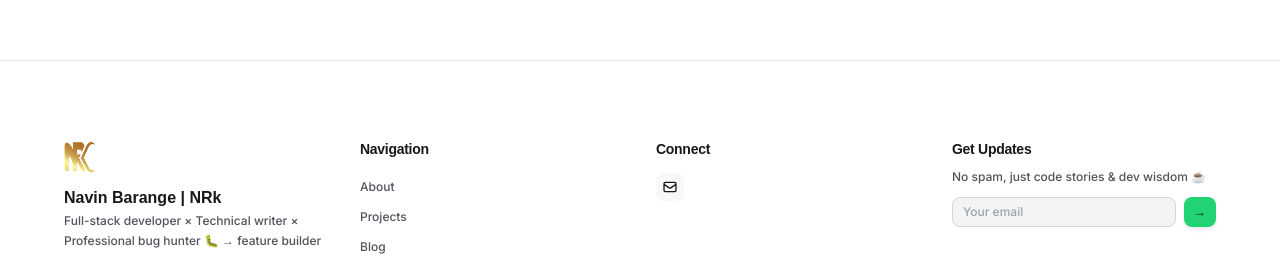
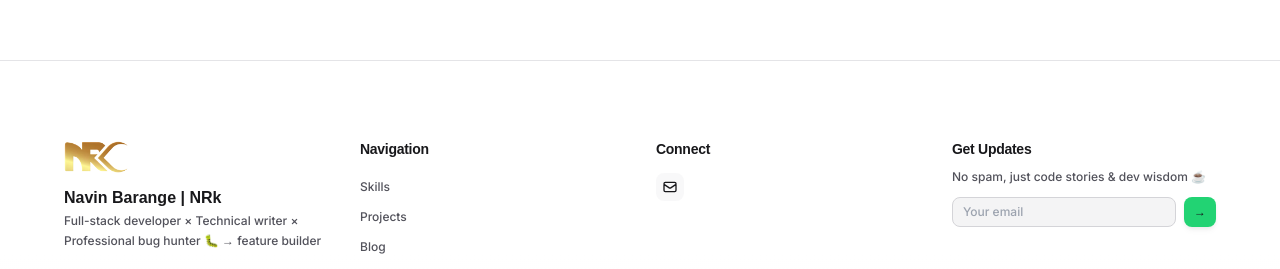
Before and after one commit to developernrk/nrknavin.com, a Next.js app: page /gallery in a window 1280 px wide. Shown: the part 917-1186 px from the top of the page. Built offline with nearby package versions, Linux system fonts and the light colour scheme.

Commit message:
hero section changes

```diff
--- a/app/components/global/Footer.tsx
+++ b/app/components/global/Footer.tsx
@@ -10,7 +10,7 @@ export default function Footer() {
   const currentYear = new Date().getFullYear();
 
   const footerLinks = [
-    { title: "About", href: "/about" },
+    { title: "Skills", href: "/skills" },
     { title: "Projects", href: "/projects" },
     { title: "Blog", href: "/blog" },
     { title: "Gallery", href: "/gallery" },
@@ -39,7 +39,7 @@ export default function Footer() {
                       width={32}
                       height={32}
                       alt="Navin's logo"
-                      className="w-8 h-8 rounded-md"
+                      className="w-16 h-8 rounded-md"
                   />
               </div>
                 <span className="font-incognito font-bold dark:text-white text-zinc-900 text-base">Navin Barange | NRk</span>
--- a/app/skills/page.tsx
+++ b/app/skills/page.tsx
@@ -37,7 +37,7 @@ export default async function SkillsPage() {
           {skills.length > 0 ? (
             <div className="space-y-12">
               <div className="flex flex-col gap-y-3">
-                <h2 className="text-heading-md">My Digital Toolkit 🛠️</h2>
+                <h2 className="text-heading-md">My Digital Toolkit</h2>
                 <p className="text-base dark:text-zinc-400 text-zinc-600">
                   Organized by category with proficiency levels, years of experience, and real-world insights.
                 </p>
```
